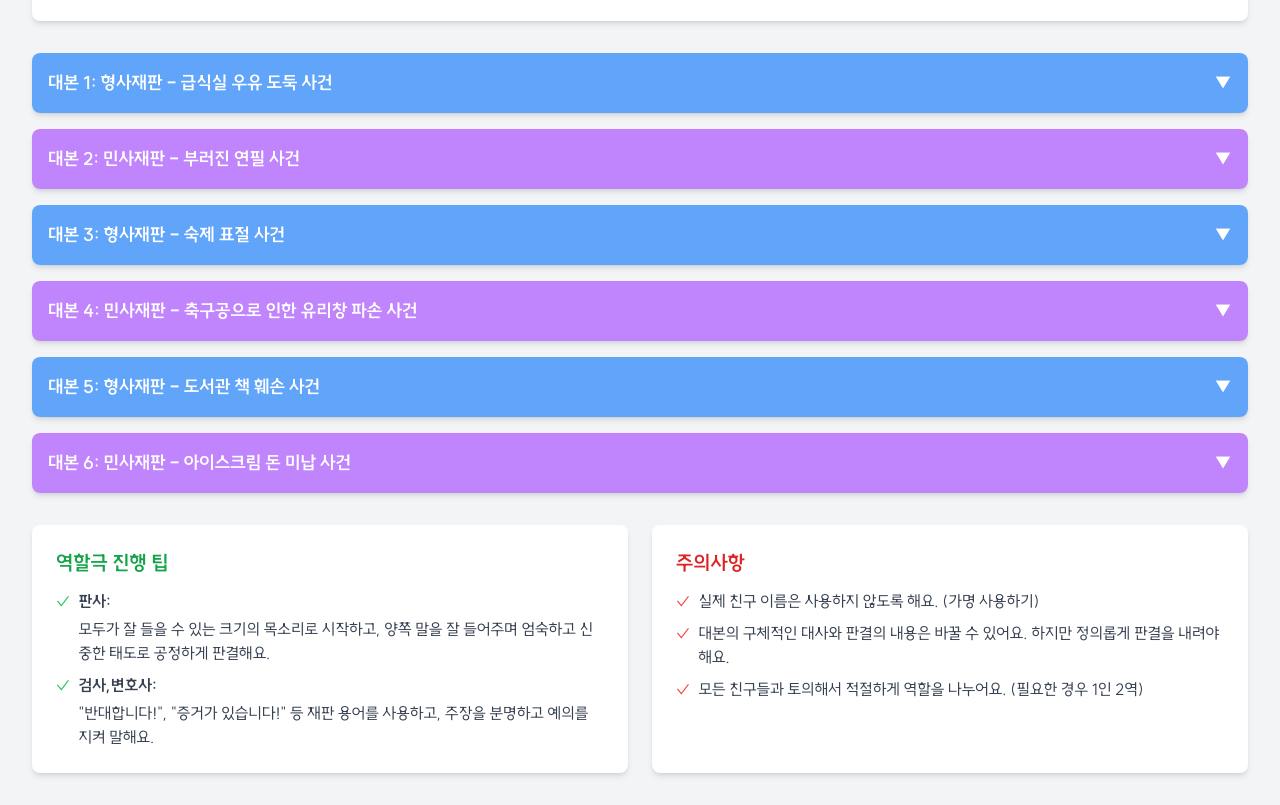
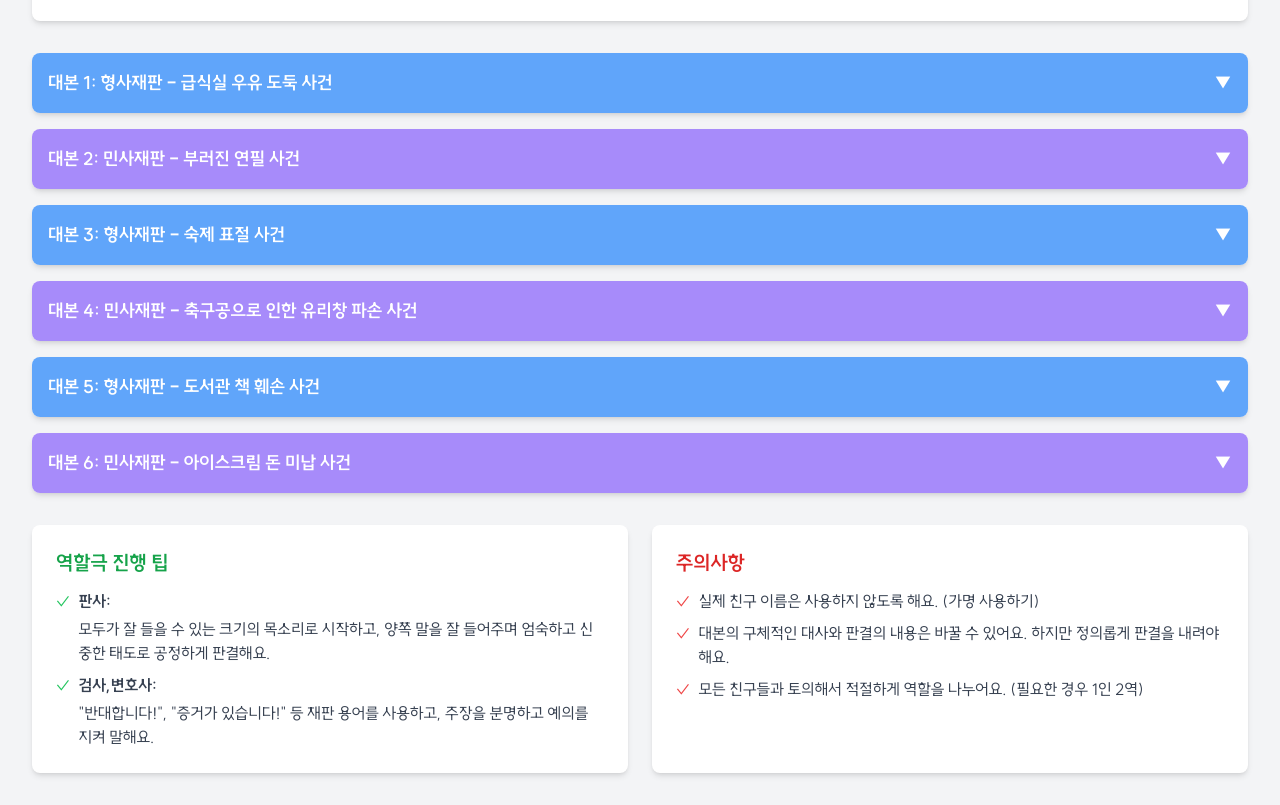
Before and after one commit to yur2520/social, a plain HTML site: page db.html in a window 1280 px wide. Shown: the part 903-1708 px from the top of the page. Drawn offline with nearby package versions, Linux system fonts and the light colour scheme.

Commit message:
Update db.html

```diff
--- a/db.html
+++ b/db.html
@@ -121,7 +121,7 @@
 
             <!-- 대본 2: 부러진 연필 사건 -->
             <div class="bg-white rounded-lg shadow-md overflow-hidden">
-                <button class="accordion-button w-full text-left p-4 bg-purple-400 text-white font-bold text-lg flex justify-between items-center hover:bg-purple-500 transition">
+                <button class="accordion-button w-full text-left p-4 bg-violet-400 text-white font-bold text-lg flex justify-between items-center hover:bg-violet-500 transition">
                     <span>대본 2: 민사재판 - 부러진 연필 사건</span>
                     <span class="arrow">&#9660;</span>
                 </button>
@@ -164,7 +164,7 @@
             </div>
 
             <div class="bg-white rounded-lg shadow-md overflow-hidden">
-                <button class="accordion-button w-full text-left p-4 bg-purple-400 text-white font-bold text-lg flex justify-between items-center hover:bg-purple-500 transition">
+                <button class="accordion-button w-full text-left p-4 bg-violet-400 text-white font-bold text-lg flex justify-between items-center hover:bg-violet-500 transition">
                     <span>대본 4: 민사재판 - 축구공으로 인한 유리창 파손 사건</span>
                     <span class="arrow">&#9660;</span>
                 </button>
@@ -205,7 +205,7 @@
             </div>
 
             <div class="bg-white rounded-lg shadow-md overflow-hidden">
-                <button class="accordion-button w-full text-left p-4 bg-purple-400 text-white font-bold text-lg flex justify-between items-center hover:bg-violet-500 transition">
+                <button class="accordion-button w-full text-left p-4 bg-violet-400 text-white font-bold text-lg flex justify-between items-center hover:bg-violet-500 transition">
                     <span>대본 6: 민사재판 - 아이스크림 돈 미납 사건</span>
                     <span class="arrow">&#9660;</span>
                 </button>
```
